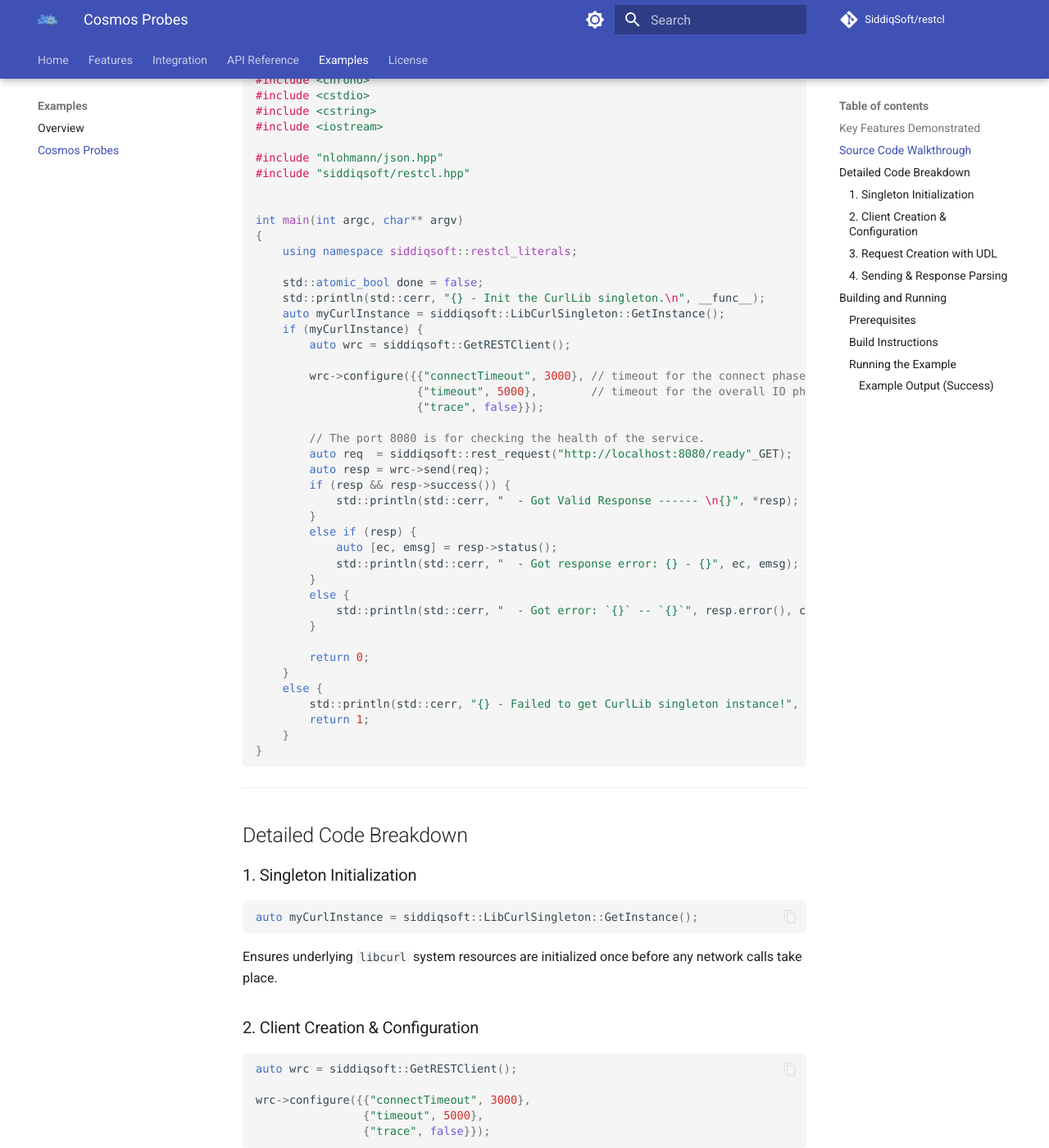
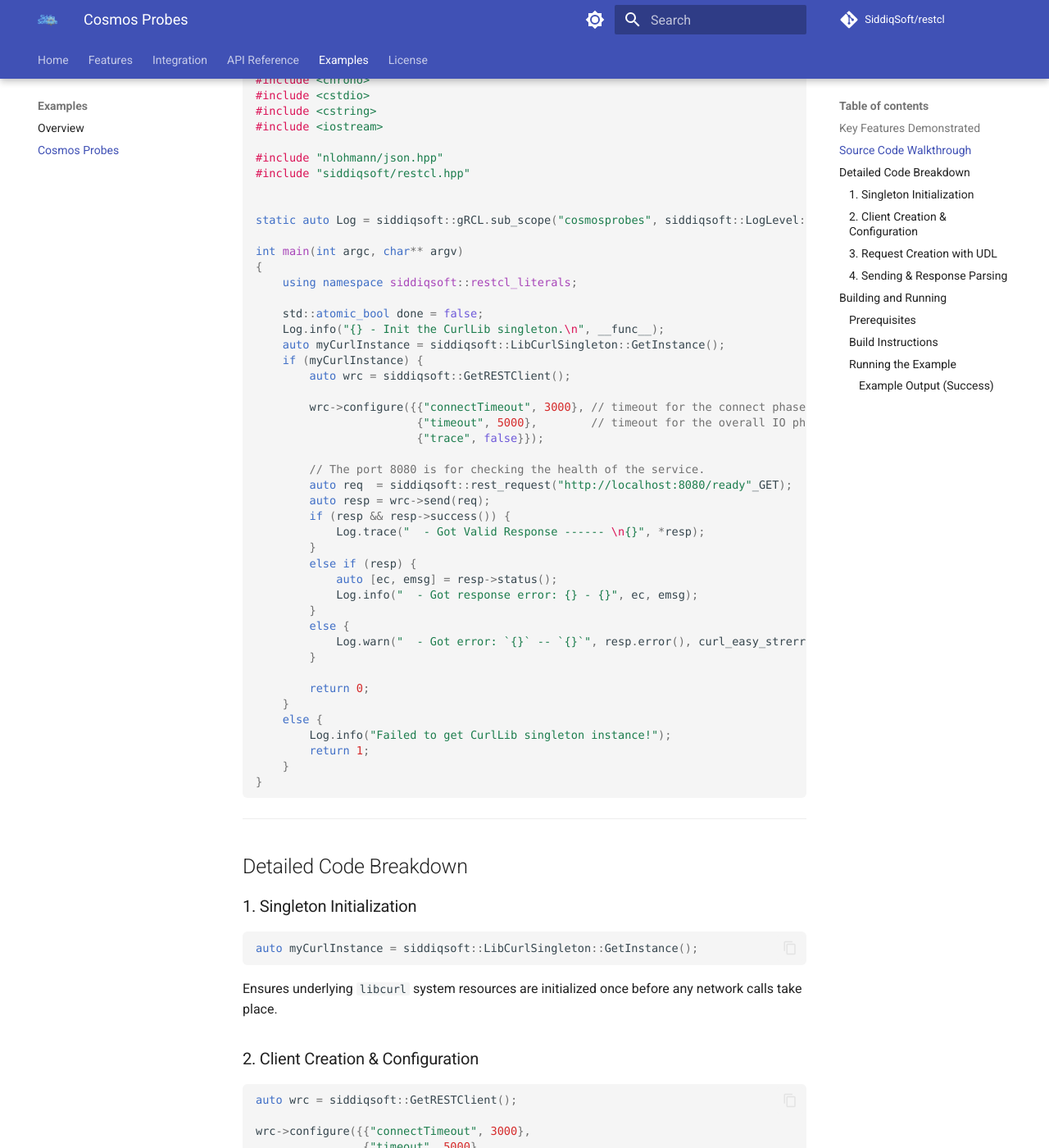
Before and after one commit to SiddiqSoft/restcl, an MkDocs documentation site: the page built from docs/examples/cosmosprobes.md, in a window 1280 px wide and 1400 px high, scrolled down 907 px. Shown: the whole window at 82% size. Built offline with MkDocs 1.6.1 and Material for MkDocs 9.7.7, drawn with Linux system fonts in a browser that asks for light colours; comment, search, counter and statistics services are not loaded; some of the changed text lies outside the part shown.

Commit message:
refactor: Updated to use single logging point

````diff
--- a/docs/examples/cosmosprobes.md
+++ b/docs/examples/cosmosprobes.md
@@ -32,12 +32,14 @@ Below is the complete implementation from `examples/cosmosprobes/src/probes.cpp`
 #include "siddiqsoft/restcl.hpp"
 
 
+static auto Log = siddiqsoft::gRCL.sub_scope("cosmosprobes", siddiqsoft::LogLevel::trace);
+
 int main(int argc, char** argv)
 {
     using namespace siddiqsoft::restcl_literals;
 
     std::atomic_bool done = false;
-    std::println(std::cerr, "{} - Init the CurlLib singleton.\n", __func__);
+    Log.info("{} - Init the CurlLib singleton.\n", __func__);
     auto myCurlInstance = siddiqsoft::LibCurlSingleton::GetInstance();
     if (myCurlInstance) {
         auto wrc = siddiqsoft::GetRESTClient();
@@ -50,20 +52,20 @@ int main(int argc, char** argv)
         auto req  = siddiqsoft::rest_request("http://localhost:8080/ready"_GET);
         auto resp = wrc->send(req);
         if (resp && resp->success()) {
-            std::println(std::cerr, "  - Got Valid Response ------ \n{}", *resp);
+            Log.trace("  - Got Valid Response ------ \n{}", *resp);
         }
         else if (resp) {
             auto [ec, emsg] = resp->status();
-            std::println(std::cerr, "  - Got response error: {} - {}", ec, emsg);
+            Log.info("  - Got response error: {} - {}", ec, emsg);
         }
         else {
-            std::println(std::cerr, "  - Got error: `{}` -- `{}`", resp.error(), curl_easy_strerror(static_cast<CURLcode>(resp.error())));
+            Log.warn("  - Got error: `{}` -- `{}`", resp.error(), curl_easy_strerror(static_cast<CURLcode>(resp.error())));
         }
 
         return 0;
     }
     else {
-        std::println(std::cerr, "{} - Failed to get CurlLib singleton instance!", __func__);
+        Log.info("Failed to get CurlLib singleton instance!");
         return 1;
     }
 }
@@ -99,7 +101,7 @@ The `_GET` literal parses the URI string and returns a pre-populated `rest_reque
 ```cpp
 auto resp = wrc->send(req);
 if (resp && resp->success()) {
-    std::println(std::cerr, "  - Got Valid Response ------ \n{}", *resp);
+    Log.trace("  - Got Valid Response ------ \n{}", *resp);
 }
 ```
 `wrc->send()` executes the request synchronously and returns a `std::expected<rest_response<>, int>`.
````
Also changed, not shown: docs/features/async.md (+1 -1 lines), docs/integration/cmake.md (+1 -1 lines), 12 other files.
